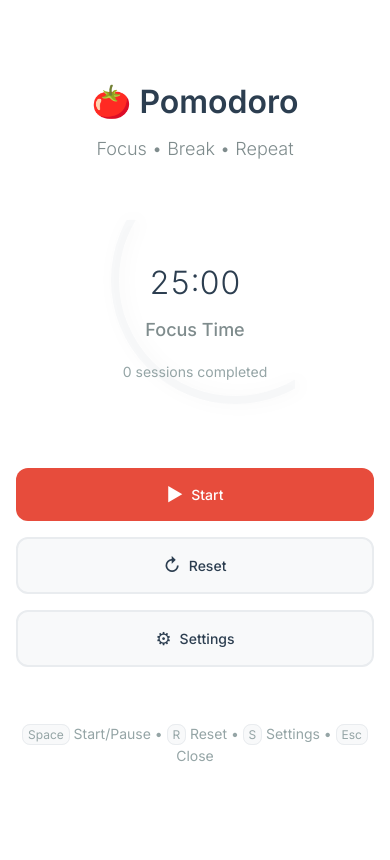
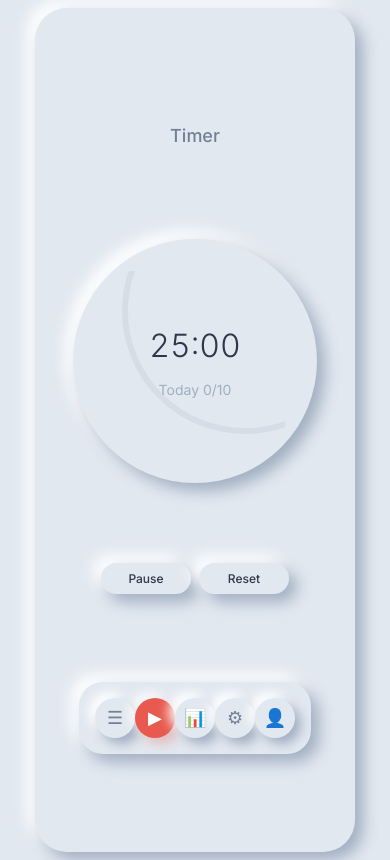
Before and after one commit to dbrauer48/pomodor_timer_06072025, a plain HTML site: page index.html in a window 390 px wide. Drawn offline with Linux system fonts and the light colour scheme.

Commit message:
✨ Update to minimalistic neumorphic design - Implement raised/elevated UI components with soft shadows - Simplify interface messaging and remove clutter - Add bottom icon navigation bar - Update color palette for modern neumorphic aesthetic - Streamline timer display and session tracking - Improve responsive design for mobile devices

```diff
--- a/index.html
+++ b/index.html
@@ -12,8 +12,7 @@
 <body>
     <div class="container">
         <header class="header">
-            <h1 class="title">🍅 Pomodoro</h1>
-            <p class="subtitle">Focus • Break • Repeat</p>
+            <h1 class="title">Timer</h1>
         </header>
 
         <main class="timer-section">
@@ -25,26 +24,35 @@
                     </svg>
                     <div class="timer-content">
                         <div class="time-display" id="timeDisplay">25:00</div>
-                        <div class="session-label" id="sessionLabel">Focus Time</div>
-                        <div class="session-count">
-                            <span id="completedSessions">0</span> sessions completed
-                        </div>
+                        <div class="session-label" id="sessionLabel">Today 3/10</div>
                     </div>
                 </div>
             </div>
 
             <div class="controls">
-                <button class="control-btn primary" id="playPauseBtn">
-                    <span class="btn-icon" id="playIcon">▶</span>
-                    <span class="btn-text">Start</span>
+                <button class="control-btn" id="playPauseBtn">
+                    <span class="btn-text">Pause</span>
                 </button>
-                <button class="control-btn secondary" id="resetBtn">
-                    <span class="btn-icon">↻</span>
+                <button class="control-btn" id="resetBtn">
                     <span class="btn-text">Reset</span>
                 </button>
-                <button class="control-btn secondary" id="settingsBtn">
-                    <span class="btn-icon">⚙</span>
-                    <span class="btn-text">Settings</span>
+            </div>
+
+            <div class="bottom-controls">
+                <button class="icon-btn" id="menuBtn">
+                    <span class="icon">☰</span>
+                </button>
+                <button class="icon-btn primary" id="playBtn">
+                    <span class="icon">▶</span>
+                </button>
+                <button class="icon-btn" id="statsBtn">
+                    <span class="icon">📊</span>
+                </button>
+                <button class="icon-btn" id="settingsBtn">
+                    <span class="icon">⚙</span>
+                </button>
+                <button class="icon-btn" id="profileBtn">
+                    <span class="icon">👤</span>
                 </button>
             </div>
         </main>
@@ -89,14 +97,7 @@
             </div>
         </div>
 
-        <footer class="footer">
-            <p class="keyboard-shortcuts">
-                <kbd>Space</kbd> Start/Pause •
-                <kbd>R</kbd> Reset •
-                <kbd>S</kbd> Settings •
-                <kbd>Esc</kbd> Close
-            </p>
-        </footer>
+
     </div>
 
     <script src="script.js"></script>
--- a/script.js
+++ b/script.js
@@ -22,10 +22,9 @@
         // DOM elements
         this.timeDisplay = document.getElementById('timeDisplay');
         this.sessionLabel = document.getElementById('sessionLabel');
-        this.completedSessionsEl = document.getElementById('completedSessions');
         this.playPauseBtn = document.getElementById('playPauseBtn');
-        this.playIcon = document.getElementById('playIcon');
         this.resetBtn = document.getElementById('resetBtn');
+        this.playBtn = document.getElementById('playBtn');
         this.settingsBtn = document.getElementById('settingsBtn');
         this.settingsModal = document.getElementById('settingsModal');
         this.closeSettingsBtn = document.getElementById('closeSettings');
@@ -61,6 +60,7 @@
     setupEventListeners() {
         // Control buttons
         this.playPauseBtn.addEventListener('click', () => this.toggleTimer());
+        this.playBtn.addEventListener('click', () => this.toggleTimer());
         this.resetBtn.addEventListener('click', () => this.resetTimer());
         this.settingsBtn.addEventListener('click', () => this.openSettings());
 
@@ -123,8 +123,8 @@
     // Start timer
     startTimer() {
         this.isRunning = true;
-        this.playIcon.textContent = '⏸';
         this.playPauseBtn.querySelector('.btn-text').textContent = 'Pause';
+        this.playBtn.querySelector('.icon').textContent = '⏸';
         this.timerContent.classList.add('pulsing');
 
         this.interval = setInterval(() => {
@@ -141,8 +141,8 @@
     // Pause timer
     pauseTimer() {
         this.isRunning = false;
-        this.playIcon.textContent = '▶';
         this.playPauseBtn.querySelector('.btn-text').textContent = 'Start';
+        this.playBtn.querySelector('.icon').textContent = '▶';
         this.timerContent.classList.remove('pulsing');
         clearInterval(this.interval);
     }
@@ -162,7 +162,7 @@
         if (this.currentSession === 'work') {
             this.completedSessions++;
             this.sessionCount++;
-            this.updateCompletedSessions();
+            this.updateSessionDisplay();
 
             // Determine next session type
             if (this.sessionCount % 4 === 0) {
@@ -224,26 +224,17 @@
         this.timeDisplay.textContent = `${minutes.toString().padStart(2, '0')}:${seconds.toString().padStart(2, '0')}`;
 
         // Update page title
-        document.title = `${this.timeDisplay.textContent} - ${this.getSessionName()} | 🍅 Pomodoro`;
+        document.title = `${this.timeDisplay.textContent} - Timer`;
     }
 
     // Update session label
     updateSessionLabel() {
-        this.sessionLabel.textContent = this.getSessionName();
+        this.updateSessionDisplay();
     }
 
-    // Get session name
-    getSessionName() {
-        switch (this.currentSession) {
-            case 'work':
-                return 'Focus Time';
-            case 'shortBreak':
-                return 'Short Break';
-            case 'longBreak':
-                return 'Long Break';
-            default:
-                return 'Focus Time';
-        }
+    // Update session display with simplified format
+    updateSessionDisplay() {
+        this.sessionLabel.textContent = `Today ${this.completedSessions}/10`;
     }
 
     // Update progress bar
@@ -262,10 +253,7 @@
         }
     }
 
-    // Update completed sessions display
-    updateCompletedSessions() {
-        this.completedSessionsEl.textContent = this.completedSessions;
-    }
+
 
     // Play notification sound
     playNotificationSound() {
@@ -344,7 +332,7 @@
             const savedSessions = localStorage.getItem('pomodoroCompletedSessions');
             if (savedSessions) {
                 this.completedSessions = parseInt(savedSessions);
-                this.updateCompletedSessions();
+                this.updateSessionDisplay();
             }
 
             // Load session count for long break tracking
--- a/style.css
+++ b/style.css
@@ -7,19 +7,27 @@
 
 :root {
     /* Color Palette */
-    --primary-color: #e74c3c;
-    --primary-hover: #c0392b;
+    --primary-color: #e85a4f;
+    --primary-hover: #d73027;
     --secondary-color: #3498db;
     --success-color: #2ecc71;
 
-    /* Neutral Colors */
-    --text-primary: #2c3e50;
-    --text-secondary: #7f8c8d;
-    --text-muted: #95a5a6;
-    --background: #ffffff;
-    --surface: #f8f9fa;
-    --border: #e9ecef;
-    --shadow: rgba(0, 0, 0, 0.1);
+    /* Neutral Colors - Neumorphic */
+    --text-primary: #2d3748;
+    --text-secondary: #718096;
+    --text-muted: #a0aec0;
+    --background: #e2e8f0;
+    --surface: #e2e8f0;
+    --surface-raised: #e2e8f0;
+    --border: #cbd5e0;
+
+    /* Neumorphic Shadows */
+    --shadow-light: #ffffff;
+    --shadow-dark: #a0aec0;
+    --shadow-inset-light: inset 5px 5px 10px #a0aec0;
+    --shadow-inset-dark: inset -5px -5px 10px #ffffff;
+    --shadow-raised: 8px 8px 16px #a0aec0, -8px -8px 16px #ffffff;
+    --shadow-pressed: inset 8px 8px 16px #a0aec0, inset -8px -8px 16px #ffffff;
 
     /* Typography */
     --font-family: 'Inter', -apple-system, BlinkMacSystemFont, 'Segoe UI', Roboto, sans-serif;
@@ -37,9 +45,10 @@
     --spacing-xl: 3rem;
 
     /* Border Radius */
-    --radius-sm: 8px;
-    --radius-md: 12px;
-    --radius-lg: 16px;
+    --radius-sm: 12px;
+    --radius-md: 20px;
+    --radius-lg: 24px;
+    --radius-xl: 32px;
     --radius-full: 50%;
 
     /* Transitions */
@@ -51,13 +60,17 @@
 /* Dark Mode Support */
 @media (prefers-color-scheme: dark) {
     :root {
-        --text-primary: #ffffff;
-        --text-secondary: #b0bec5;
-        --text-muted: #78909c;
-        --background: #121212;
-        --surface: #1e1e1e;
-        --border: #333333;
-        --shadow: rgba(0, 0, 0, 0.3);
+        --text-primary: #f7fafc;
+        --text-secondary: #a0aec0;
+        --text-muted: #718096;
+        --background: #2d3748;
+        --surface: #2d3748;
+        --surface-raised: #2d3748;
+        --border: #4a5568;
+        --shadow-light: #4a5568;
+        --shadow-dark: #1a202c;
+        --shadow-raised: 8px 8px 16px #1a202c, -8px -8px 16px #4a5568;
+        --shadow-pressed: inset 8px 8px 16px #1a202c, inset -8px -8px 16px #4a5568;
     }
 }
 
@@ -73,33 +86,32 @@
 
 /* Container and Layout */
 .container {
-    max-width: 600px;
+    max-width: 400px;
     margin: 0 auto;
     padding: var(--spacing-lg);
     min-height: 100vh;
     display: flex;
     flex-direction: column;
     justify-content: center;
-    gap: var(--spacing-xl);
+    gap: var(--spacing-lg);
+    background: var(--background);
+    border-radius: var(--radius-xl);
+    box-shadow: var(--shadow-raised);
+    position: relative;
 }
 
 /* Header */
 .header {
     text-align: center;
-    margin-bottom: var(--spacing-lg);
+    margin-bottom: var(--spacing-md);
 }
 
 .title {
-    font-size: var(--font-size-lg);
-    font-weight: 600;
-    color: var(--text-primary);
-    margin-bottom: var(--spacing-xs);
-}
-
-.subtitle {
     font-size: var(--font-size-md);
+    font-weight: 500;
     color: var(--text-secondary);
-    font-weight: 300;
+    margin: 0;
+    padding: var(--spacing-sm) 0;
 }
 
 /* Timer Section */
@@ -107,7 +119,7 @@
     display: flex;
     flex-direction: column;
     align-items: center;
-    gap: var(--spacing-xl);
+    gap: var(--spacing-lg);
 }
 
 .timer-display {
@@ -115,6 +127,11 @@
     display: flex;
     align-items: center;
     justify-content: center;
+    background: var(--surface-raised);
+    border-radius: var(--radius-full);
+    box-shadow: var(--shadow-raised);
+    padding: var(--spacing-lg);
+    margin: var(--spacing-md) 0;
 }
 
 /* Progress Ring */
@@ -127,20 +144,19 @@
 
 .progress-svg {
     transform: rotate(-90deg);
-    filter: drop-shadow(0 4px 8px var(--shadow));
 }
 
 .progress-background {
     fill: none;
-    stroke: var(--border);
-    stroke-width: 8;
-    opacity: 0.3;
+    stroke: var(--text-muted);
+    stroke-width: 6;
+    opacity: 0.2;
 }
 
 .progress-bar {
     fill: none;
     stroke: var(--primary-color);
-    stroke-width: 8;
+    stroke-width: 6;
     stroke-linecap: round;
     stroke-dasharray: 754; /* 2 * π * 120 */
     stroke-dashoffset: 754;
@@ -167,69 +183,106 @@
 }
 
 .session-label {
-    font-size: var(--font-size-md);
-    color: var(--text-secondary);
-    font-weight: 500;
-    margin-bottom: var(--spacing-sm);
-}
-
-.session-count {
     font-size: var(--font-size-sm);
     color: var(--text-muted);
+    font-weight: 400;
+    margin: 0;
 }
 
 /* Controls */
 .controls {
     display: flex;
     gap: var(--spacing-md);
-    flex-wrap: wrap;
     justify-content: center;
+    margin: var(--spacing-md) 0;
 }
 
 .control-btn {
     display: flex;
     align-items: center;
-    gap: var(--spacing-xs);
-    padding: var(--spacing-sm) var(--spacing-md);
+    justify-content: center;
+    padding: var(--spacing-sm) var(--spacing-lg);
     border: none;
     border-radius: var(--radius-md);
     font-family: var(--font-family);
     font-size: var(--font-size-sm);
     font-weight: 500;
     cursor: pointer;
-    transition: all var(--transition-fast);
+    transition: all var(--transition-normal);
     user-select: none;
     min-width: 120px;
-    justify-content: center;
+    background: var(--surface-raised);
+    color: var(--text-primary);
+    box-shadow: var(--shadow-raised);
 }
 
-.control-btn.primary {
-    background-color: var(--primary-color);
-    color: white;
-}
-
-.control-btn.primary:hover {
-    background-color: var(--primary-hover);
+.control-btn:hover {
     transform: translateY(-2px);
-}
-
-.control-btn.secondary {
-    background-color: var(--surface);
-    color: var(--text-primary);
-    border: 2px solid var(--border);
-}
-
-.control-btn.secondary:hover {
-    background-color: var(--border);
-    transform: translateY(-2px);
+    box-shadow: 10px 10px 20px var(--shadow-dark), -10px -10px 20px var(--shadow-light);
 }
 
 .control-btn:active {
     transform: translateY(0);
+    box-shadow: var(--shadow-pressed);
 }
 
-.btn-icon {
+/* Bottom Controls */
+.bottom-controls {
+    display: flex;
+    justify-content: space-around;
+    align-items: center;
+    margin-top: var(--spacing-lg);
+    padding: var(--spacing-md);
+    background: var(--surface-raised);
+    border-radius: var(--radius-lg);
+    box-shadow: var(--shadow-raised);
+}
+
+.icon-btn {
+    display: flex;
+    align-items: center;
+    justify-content: center;
+    width: 48px;
+    height: 48px;
+    border: none;
+    border-radius: var(--radius-full);
+    background: var(--surface-raised);
+    cursor: pointer;
+    transition: all var(--transition-normal);
+    box-shadow: 6px 6px 12px var(--shadow-dark), -6px -6px 12px var(--shadow-light);
+}
+
+.icon-btn:hover {
+    transform: translateY(-2px);
+    box-shadow: 8px 8px 16px var(--shadow-dark), -8px -8px 16px var(--shadow-light);
+}
+
+.icon-btn:active {
+    transform: translateY(0);
+    box-shadow: inset 6px 6px 12px var(--shadow-dark), inset -6px -6px 12px var(--shadow-light);
+}
+
+.icon-btn.primary {
+    background: var(--primary-color);
+    color: white;
+    box-shadow: 6px 6px 12px rgba(232, 90, 79, 0.3), -6px -6px 12px rgba(255, 255, 255, 0.8);
+}
+
+.icon-btn.primary:hover {
+    box-shadow: 8px 8px 16px rgba(232, 90, 79, 0.4), -8px -8px 16px rgba(255, 255, 255, 0.9);
+}
+
+.icon-btn.primary:active {
+    box-shadow: inset 6px 6px 12px rgba(215, 48, 39, 0.8), inset -6px -6px 12px rgba(255, 255, 255, 0.3);
+}
+
+.icon {
     font-size: var(--font-size-md);
+    color: var(--text-secondary);
+}
+
+.icon-btn.primary .icon {
+    color: white;
 }
 
 /* Settings Modal */
@@ -374,36 +427,19 @@
     justify-content: flex-end;
 }
 
-/* Footer */
-.footer {
-    text-align: center;
-    margin-top: var(--spacing-lg);
-}
 
-.keyboard-shortcuts {
-    font-size: var(--font-size-sm);
-    color: var(--text-muted);
-}
-
-kbd {
-    background-color: var(--surface);
-    border: 1px solid var(--border);
-    border-radius: var(--radius-sm);
-    padding: 0.2em 0.4em;
-    font-size: var(--font-size-xs);
-    font-family: var(--font-family);
-}
 
 /* Responsive Design */
 @media (max-width: 768px) {
     .container {
+        max-width: 350px;
         padding: var(--spacing-md);
-        gap: var(--spacing-lg);
+        margin: var(--spacing-sm) auto;
     }
 
     .progress-svg {
-        width: 240px;
-        height: 240px;
+        width: 220px;
+        height: 220px;
     }
 
     .time-display {
@@ -416,23 +452,21 @@
 
     .control-btn {
         min-width: 100px;
-        padding: var(--spacing-sm);
-    }
-
-    .btn-text {
-        display: none;
+        padding: var(--spacing-sm) var(--spacing-md);
     }
 }
 
 @media (max-width: 480px) {
     .container {
+        max-width: 320px;
         padding: var(--spacing-sm);
         gap: var(--spacing-md);
+        margin: var(--spacing-xs) auto;
     }
 
     .progress-svg {
-        width: 200px;
-        height: 200px;
+        width: 180px;
+        height: 180px;
     }
 
     .time-display {
@@ -440,17 +474,22 @@
     }
 
     .controls {
-        flex-direction: column;
-        width: 100%;
+        gap: var(--spacing-xs);
     }
 
     .control-btn {
-        width: 100%;
-        min-width: auto;
+        min-width: 90px;
+        padding: var(--spacing-xs) var(--spacing-sm);
+        font-size: 0.75rem;
     }
 
-    .btn-text {
-        display: inline;
+    .bottom-controls {
+        padding: var(--spacing-sm);
+    }
+
+    .icon-btn {
+        width: 40px;
+        height: 40px;
     }
 }
 
```
